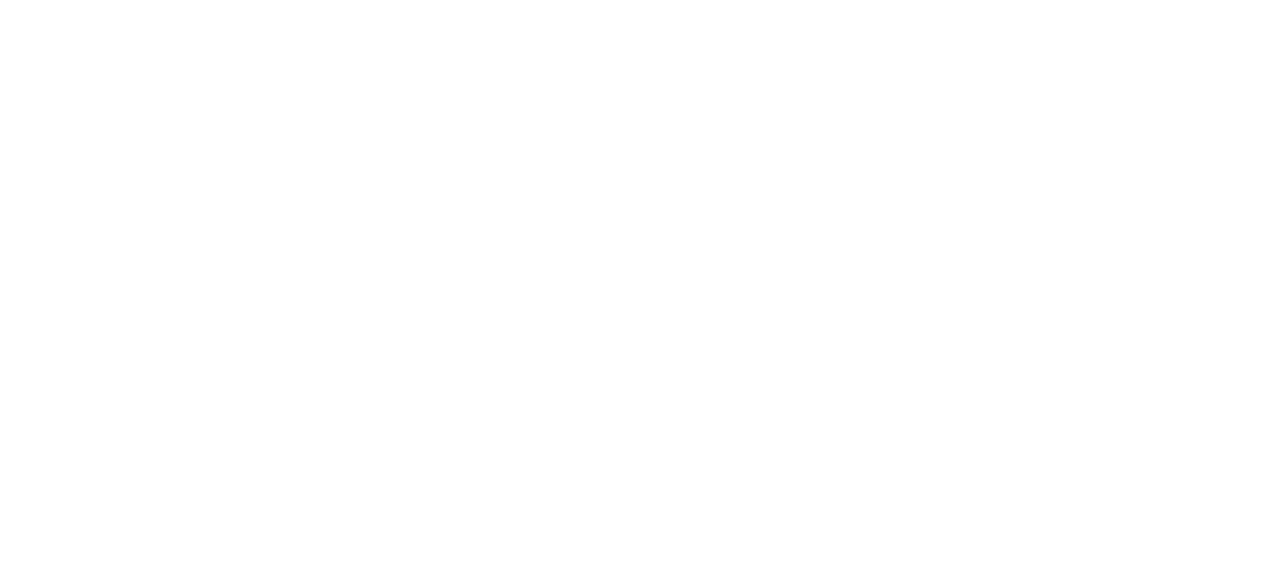
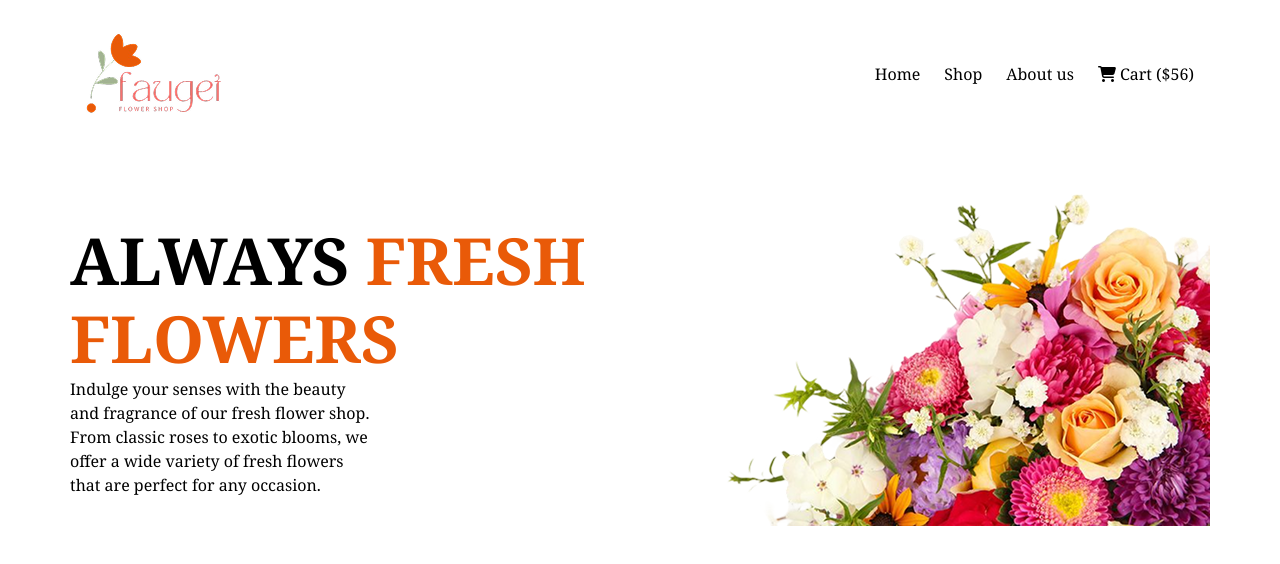
Before and after one commit to Sadekur38/Assignment-02, a plain HTML site: page index.html in a window 1280 px wide. Drawn offline with nearby package versions, Linux system fonts and the light colour scheme.

Commit message:
navber added

```diff
--- a/index.html
+++ b/index.html
@@ -3,10 +3,56 @@
 <head>
     <meta charset="UTF-8">
     <meta name="viewport" content="width=device-width, initial-scale=1.0">
-    <title>Flowers</title>
+    <title>Flowers Market </title>
+    <!-- tailwind css -->
+    <script src="https://cdn.jsdelivr.net/npm/@tailwindcss/browser@4"></script>
+<!-- google fonts -->
+    <link rel="preconnect" href="https://fonts.googleapis.com">
+<link rel="preconnect" href="https://fonts.gstatic.com" crossorigin>
+<link href="https://fonts.googleapis.com/css2?family=Noto+Serif:ital,wght@0,100..900;1,100..900&display=swap" rel="stylesheet">
+<!-- font awesome -->
+  <link rel="stylesheet" href="https://cdnjs.cloudflare.com/ajax/libs/font-awesome/6.5.2/css/all.min.css">
     <link rel="stylesheet" href="./styles/style.css">
+
 </head>
-<body>
+<body class="noto-serif">
+    <!-- banner section -->
+    <div class="w-[350px] mx-auto md:w-[1140px] md:mx-auto m-4">
 
+       <nav class="flex justify-between items-center bg-white p-4">
+            <div>
+                <img class="w-[135px]" src="./assets/logo.png" alt="">
+            </div>
+            <div>
+                <ul class="flex items-center gap-6">
+
+                <!-- Menu items hidden on small screens -->
+                <li class="hidden md:block">
+                <a href="">Home</a></li>
+                <li class="hidden md:block">
+                <a href="">Shop</a></li>
+                <li class="hidden md:block">
+                <a href="">About us</a></li>
+
+                <li>
+                    <a href="" class="flex items-center gap-1">
+                    <i class="fa-solid fa-cart-shopping"></i>
+                    <span>Cart ($56)</span>
+                    </a></li>
+            </ul>
+            </div>
+        </nav>
+
+        <div class=" flex flex-col-reverse md:flex md:flex-row md:justify-between md:items-center md:mt-10 md:mb-10">
+            <div class="w-[100%] mt-[20px] md:w-[50%] ">
+                <h1 class="font-bold text-3xl md:text-[65px]">ALWAYS <span class="primary-color">FRESH FLOWERS</span></h1>
+                <P class="text-[16px] w-[300px]">Indulge your senses with the beauty and fragrance of our fresh flower shop. From classic roses to exotic blooms, we offer a wide variety of fresh flowers that are perfect for any occasion. </P>
+            </div>
+            <div>
+                <img src="./assets/hero-flower.png" alt="">
+            </div>
+        </div>
+
+    </div>
 </body>
 </html>
--- a/styles/style.css
+++ b/styles/style.css
@@ -0,0 +1,9 @@
+@import "tailwindcss";
+
+/* custom styles */
+.noto-serif {
+    font-family: 'Noto Serif', serif;
+}
+.primary-color {
+    color: #E95A08;
+}
```
